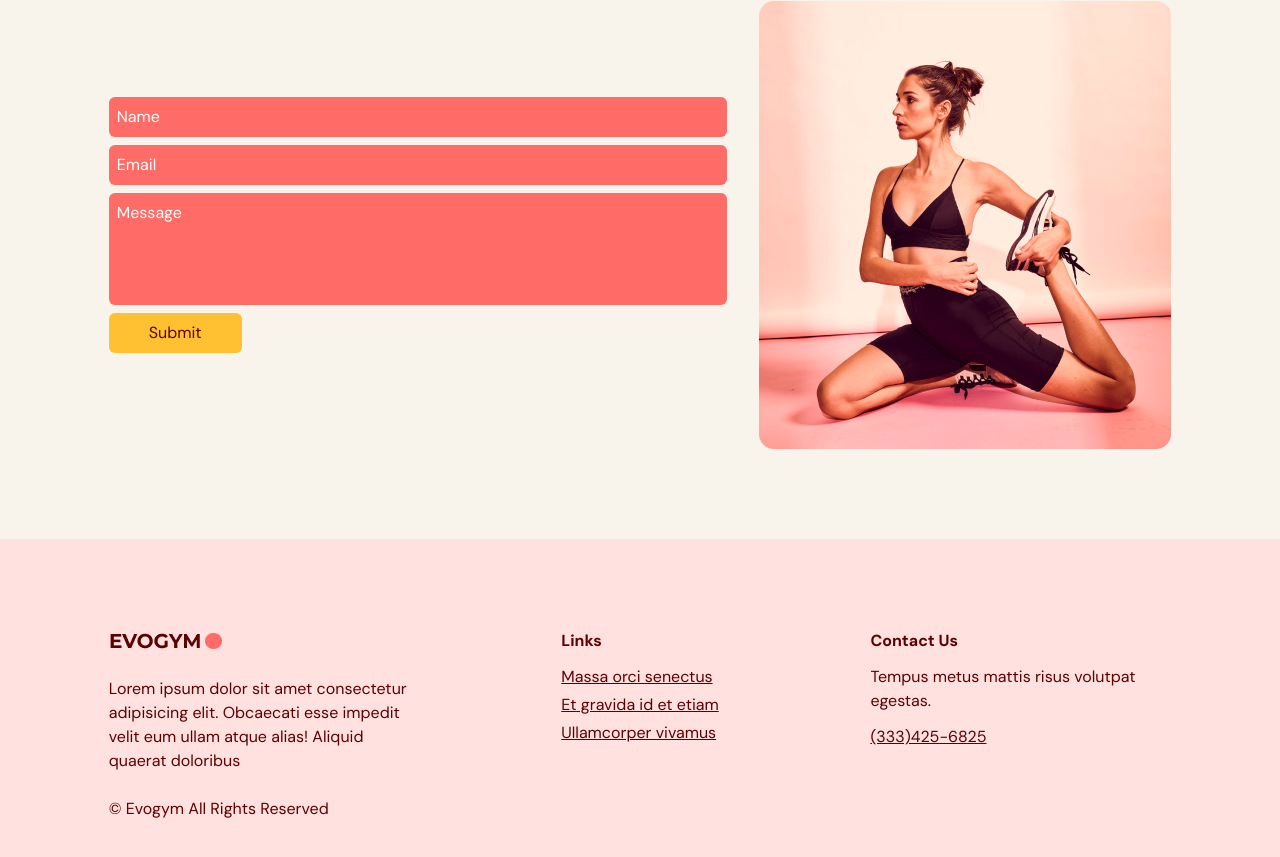
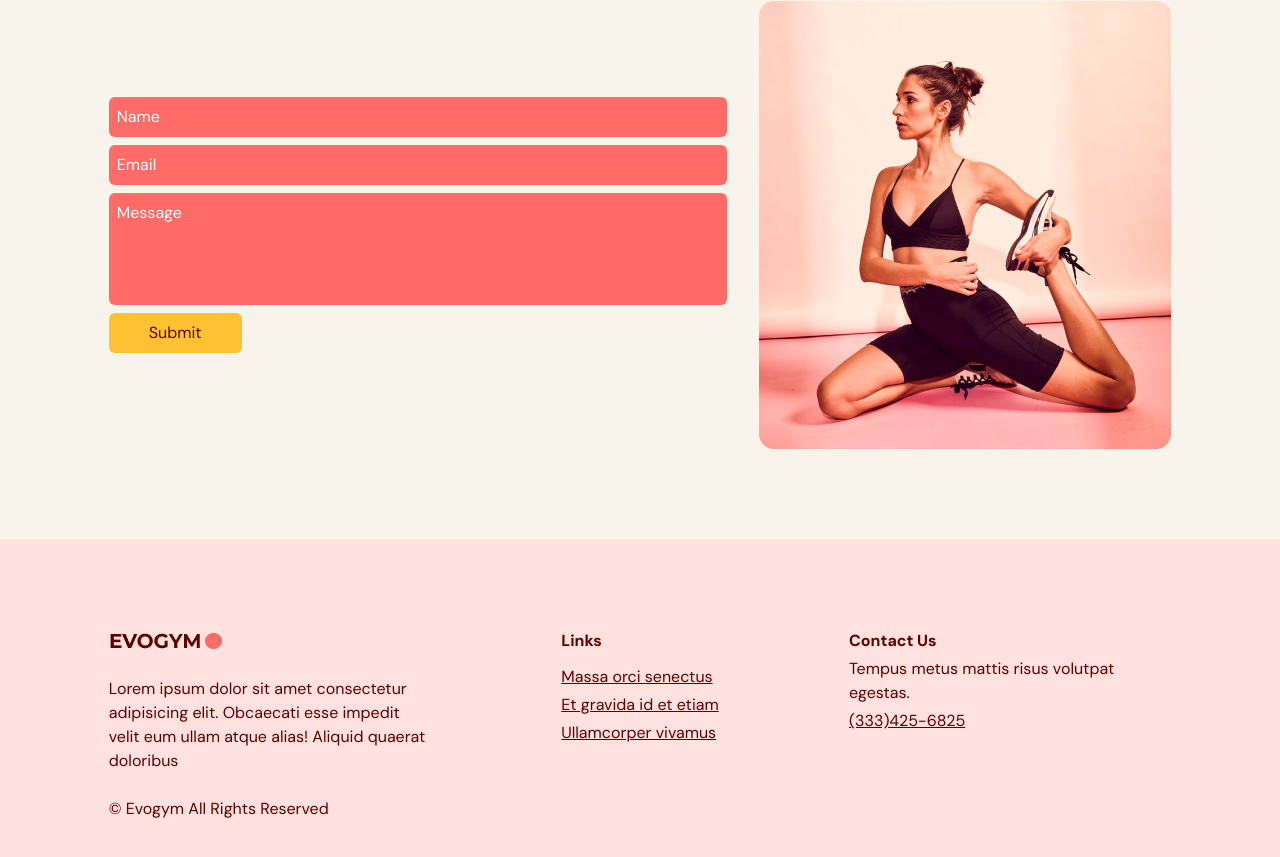
Before and after one commit to Aboud-salam/gym-app, a React (Vite) app: page / in a window 1280 px wide. Shown: the part 3049-3906 px from the top of the page. Built offline with nearby package versions, Linux system fonts and the light colour scheme.

Commit message:
refactor: edits to the animations

```diff
--- a/src/scenes/benefits/Benefits.tsx
+++ b/src/scenes/benefits/Benefits.tsx
@@ -1,5 +1,4 @@
 import { benefits } from "@/constants";
-import { motion } from "framer-motion";
 import BenefitCard from "./BenefitCard";
 import SectionHeader from "@/shared/components/SectionHeader";
 import CTA from "../cta";
@@ -17,21 +16,11 @@ const Benefits = ({ addRef }: Props) => {
         >
           more than just a gym.
         </SectionHeader>
-        <motion.div
-          initial="hidden"
-          whileInView="visible"
-          viewport={{ once: true, amount: 0.5 }}
-          transition={{ duration: 0.5 }}
-          variants={{
-            hidden: { opacity: 0, x: -90 },
-            visible: { opacity: 1, x: 0 },
-          }}
-          className="flex mt-8 gap-6 lg:flex-nowrap flex-wrap justify-center items-center"
-        >
+        <div className="flex mt-8 gap-6 lg:flex-nowrap flex-wrap justify-center items-center">
           {benefits.map((benefit) => (
             <BenefitCard key={benefit.id} obj={benefit} />
           ))}
-        </motion.div>
+        </div>
       </div>
       <CTA />
     </section>
--- a/src/scenes/footer/Footer.tsx
+++ b/src/scenes/footer/Footer.tsx
@@ -5,7 +5,7 @@ const Footer = () => {
     <section className="bg-primary-100">
       <div
         className={`custom-container lg:grid-cols-3 md:grid-cols-2 grid-cols-[minmax(300px,_1fr)]
-        text-center md:text-left justify-items-center grid justify-center section-padding gap-20`}
+        text-center md:text-left justify-items-center grid justify-center section-padding gap-12`}
       >
         <div className="flex flex-col lg:gap-6 gap-3 md:items-start items-center max-w-[350px] md:max-w-none">
           <img src={logo} alt="logo" className="mx-auto md:mx-0" />
@@ -35,7 +35,7 @@ const Footer = () => {
         </div>
         <div className="">
           <h4 className="font-bold">Contact Us</h4>
-          <p className="my-3">Tempus metus mattis risus volutpat egestas.</p>
+          <p className="my-1">Tempus metus mattis risus volutpat egestas.</p>
           <p>
             <a
               href="#"
```
